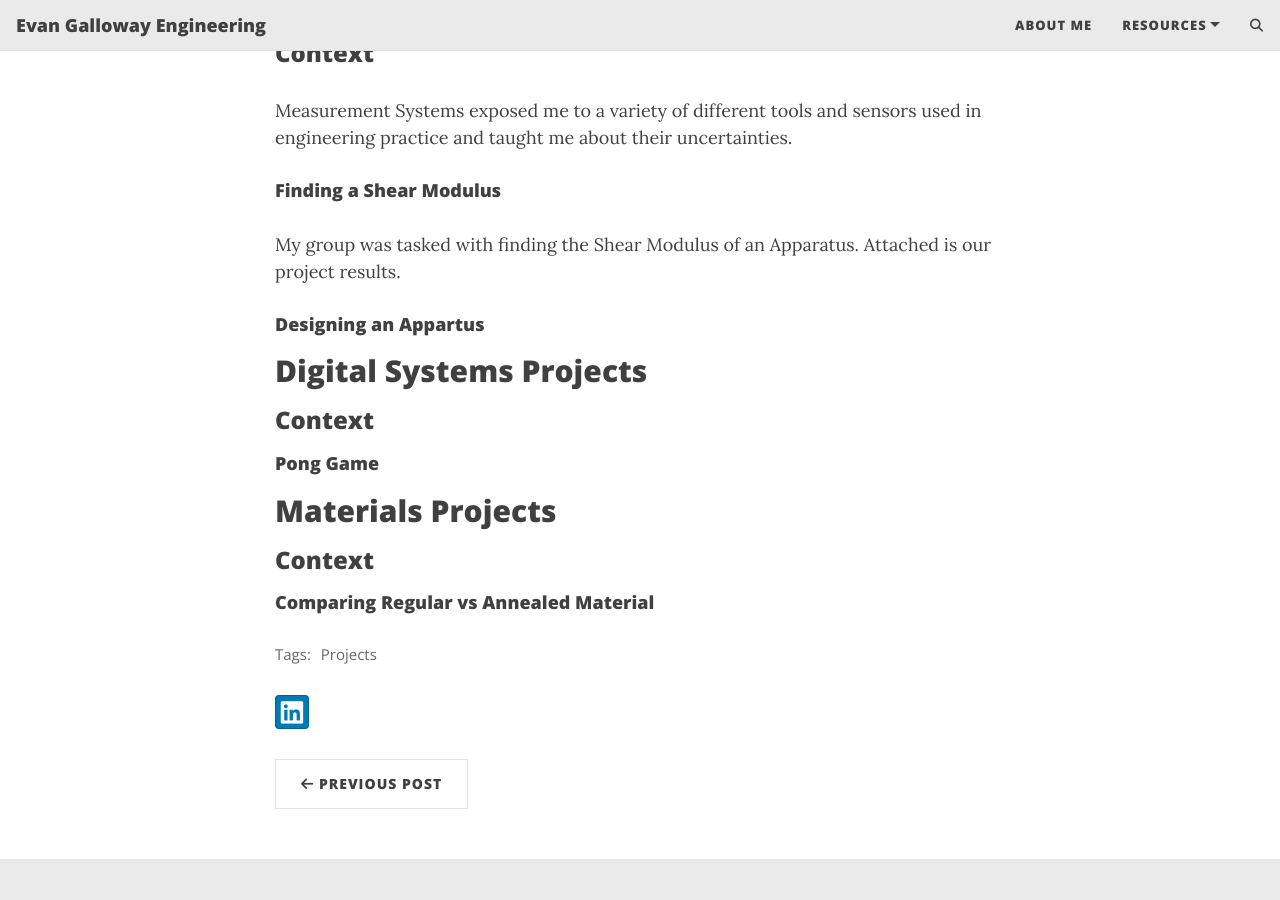
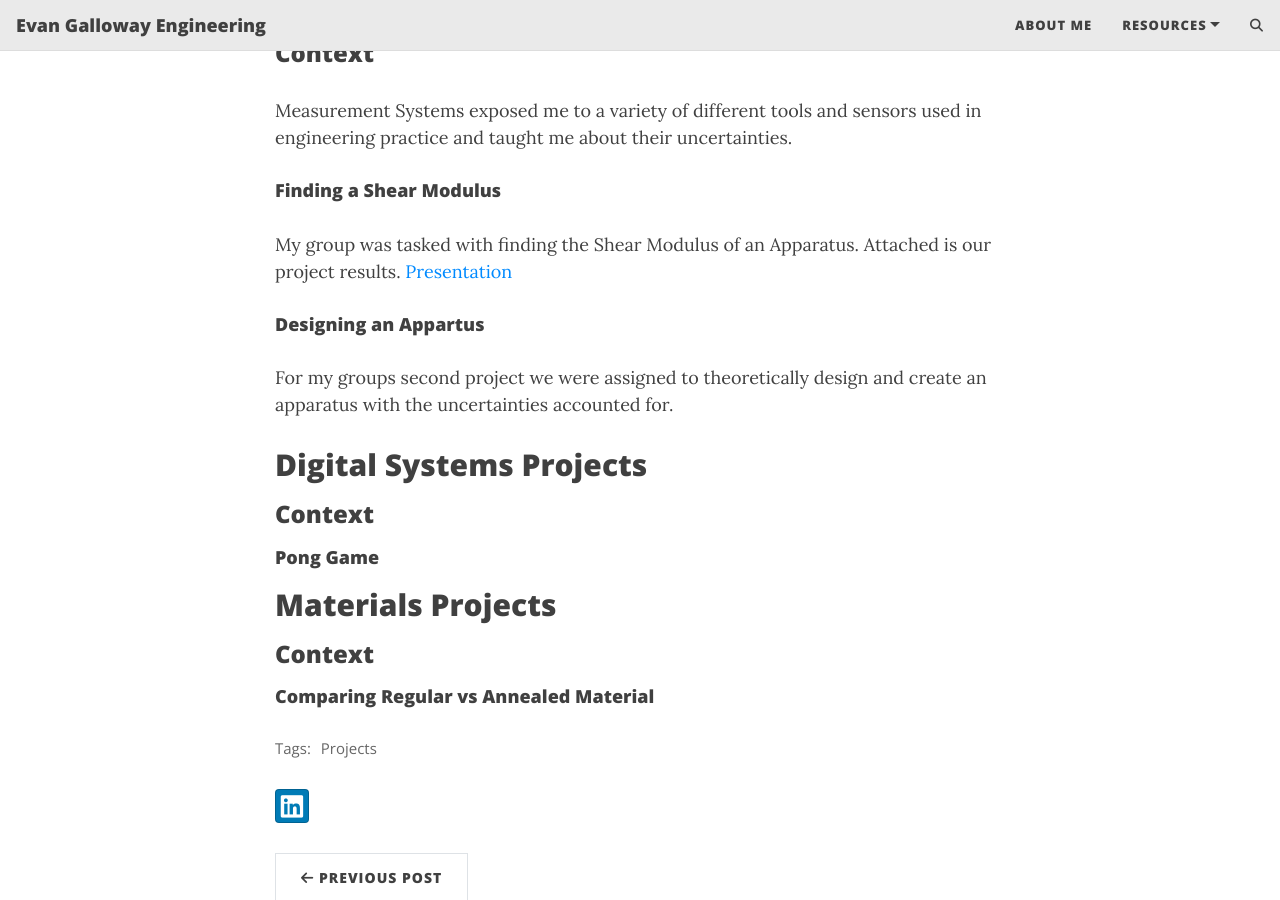
Before and after one commit to gallowayevanengineer/gallowayevanengineer.github.io, a Jekyll site: the page built from _posts/2026-01-31-Winter-Quarter-Junior-Year.md, in a window 1280 px wide and 900 px high, scrolled down 533 px. Built offline with Jekyll 4.4.1, drawn with Linux system fonts in a browser that asks for light colours; comment, search, counter and statistics services are not loaded.

Commit message:
added presentation Update 2026-01-31-Winter-Quarter-Junior-Year.md

```diff
--- a/_posts/2026-01-31-Winter-Quarter-Junior-Year.md
+++ b/_posts/2026-01-31-Winter-Quarter-Junior-Year.md
@@ -19,9 +19,10 @@ Measurement Systems exposed me to a variety of different tools and sensors used
 
 #### Finding a Shear Modulus
 My group was tasked with finding the Shear Modulus of an Apparatus. Attached is our project results.
-
+[Presentation](/assets/data/Team03_project1_Shear_Modulus.pptx)
 
 #### Designing an Appartus
+For my groups second project we were assigned to theoretically design and create an apparatus with the uncertainties accounted for.
 
 
 ## Digital Systems Projects
```
